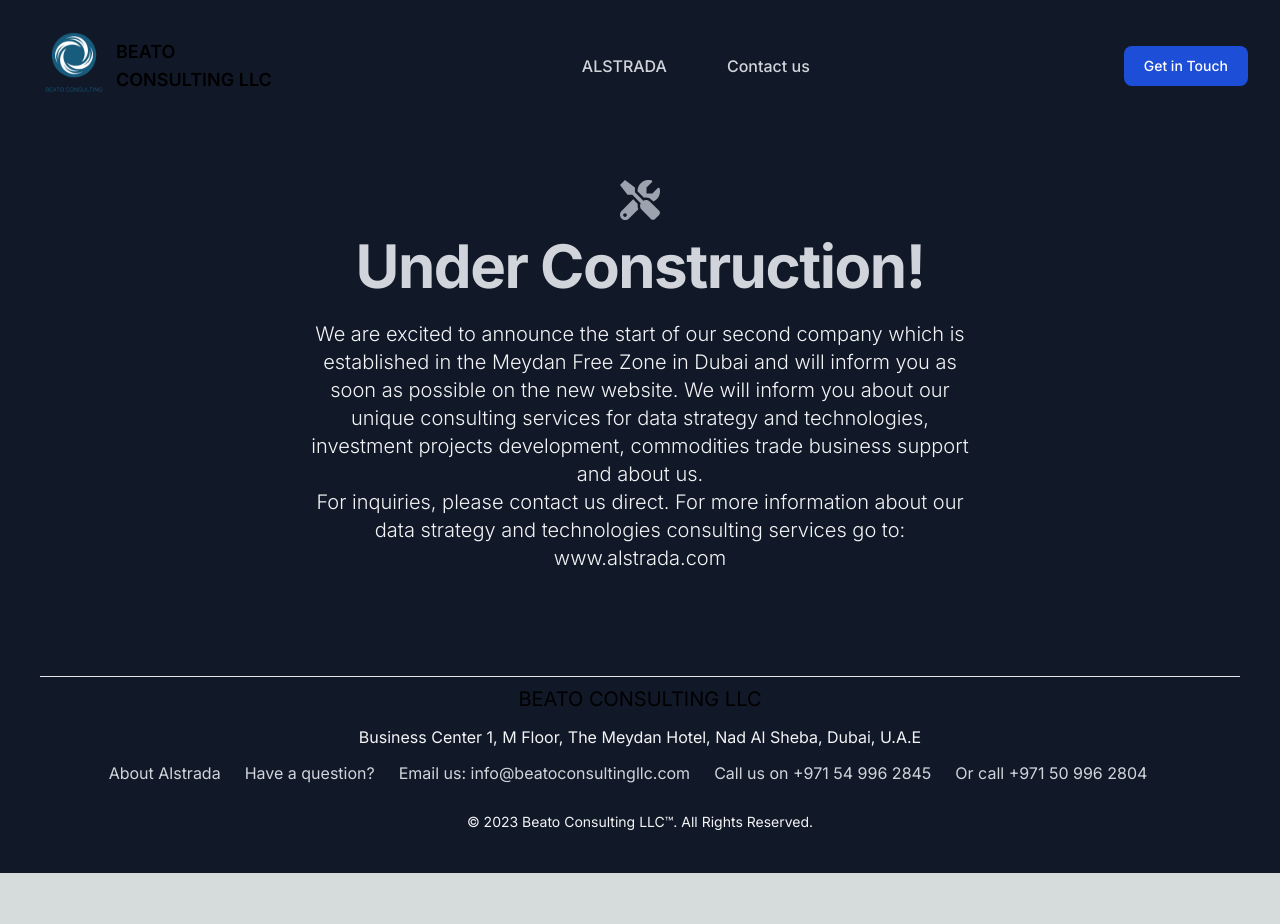
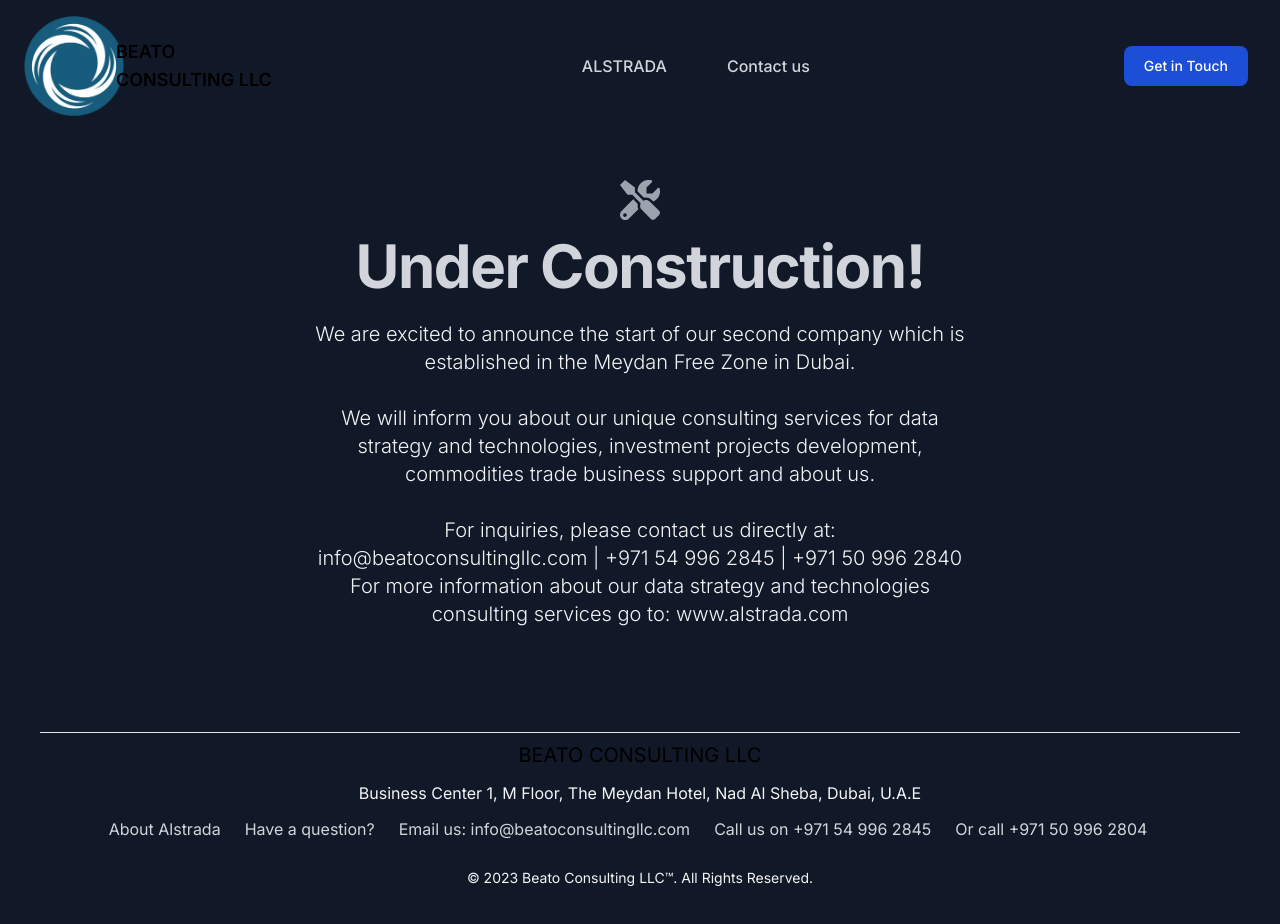
Before and after one commit to IbrahimYemi/beato-construction, a Next.js app: page / in a window 1280 px wide. Shown: the top 924 px of the page. Before the commit the page ends 873 px from the top, so only its background shows below. Built offline with nearby package versions, Linux system fonts and the light colour scheme.

Commit message:
LLC added

```diff
--- a/src/app/page.js
+++ b/src/app/page.js
@@ -24,12 +24,12 @@
           </h1>
           <p className="font-light text-gray-100 md:text-lg xl:text-xl">
             We are excited to announce the start of our second company which is
-            established in the Meydan Free Zone in Dubai and will inform you as soon as
-            possible on the new website.
+            established in the Meydan Free Zone in Dubai. <br/><br/>
             We will inform you about our unique consulting services for data strategy and
             technologies, investment projects development, commodities trade business
-            support and about us.<br/>
-            For inquiries, please contact us direct.
+            support and about us.<br/><br/>
+            For inquiries, please contact us directly at:<br/>
+            info@beatoconsultingllc.com | +971 54 996 2845 | +971 50 996 2840<br/>
             For more information about our data strategy and technologies consulting
             services go to: www.alstrada.com
           </p>
```
Also changed, not shown: public/logo.png.
